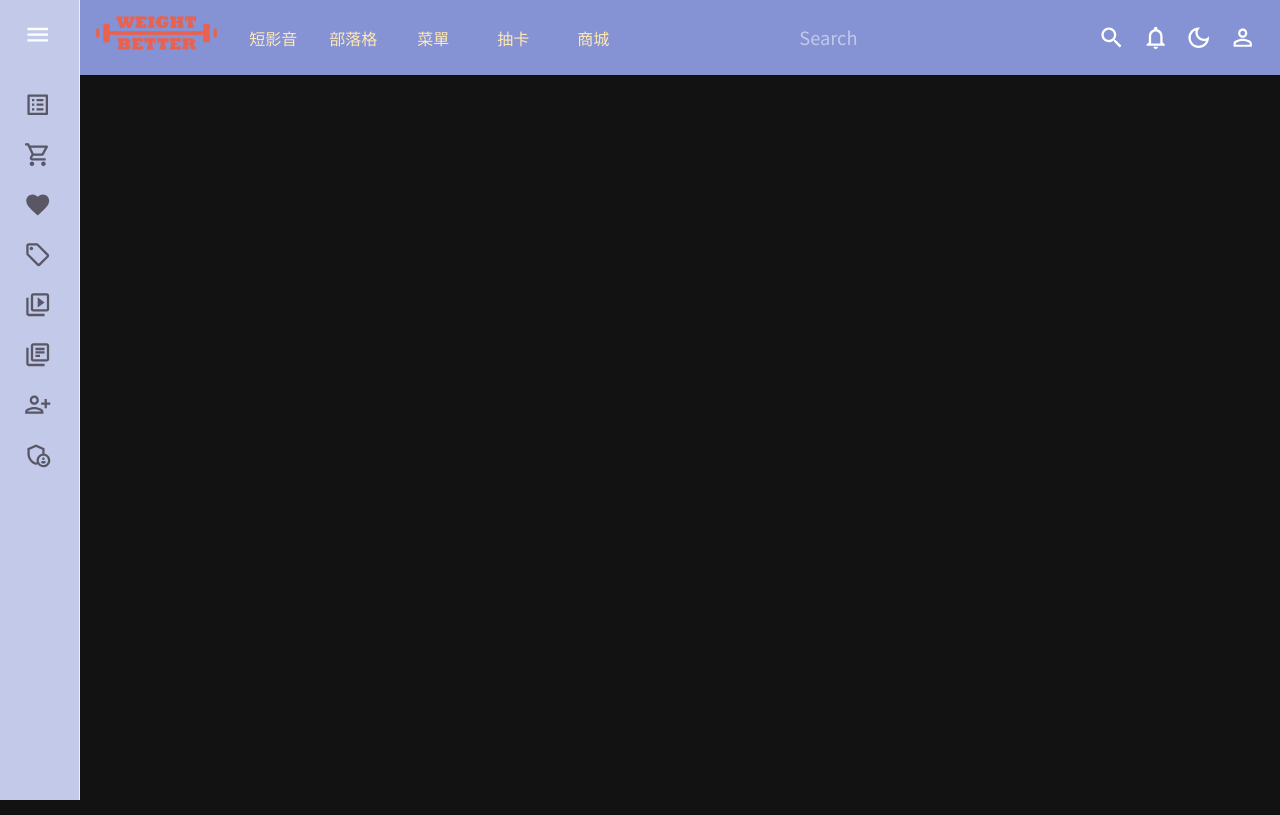
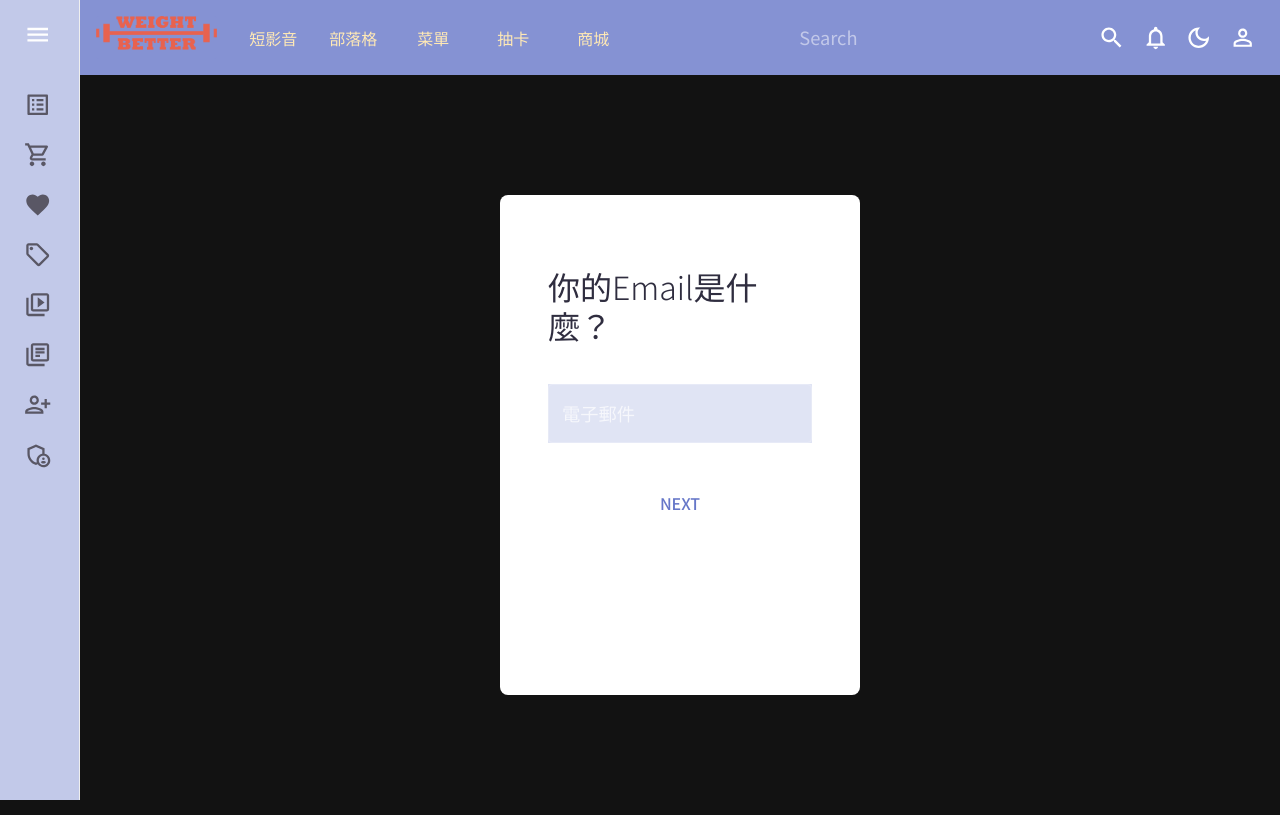
Before and after one commit to qazwsx521943/weight-better, a React (Create React App) app in the folder client/: page /member/signup in a window 1280 px wide. Built offline with nearby package versions, Linux system fonts and the light colour scheme.

Commit message:
version 1 member login form practice without auth

```diff
--- a/client/src/App.js
+++ b/client/src/App.js
@@ -15,6 +15,7 @@ import Article from "./pages/member/article";
 import Coupon from "./pages/member/coupon";
 import Friends from "./pages/member/friends";
 import Favorites from "./pages/member/favorites";
+import Signup from "./pages/member/signup";
 
 //**? 商品 */
 
@@ -46,6 +47,10 @@ function App() {
                             {/* <Route path="/" element={<Home />}></Route> */}
                             {/* 會員 */}
                             <Route path="/member">
+                                <Route
+                                    path="signup"
+                                    element={<Signup />}
+                                ></Route>
                                 <Route path="" element={<Profile />}></Route>
                                 <Route
                                     path="orderList"
--- a/client/src/pages/global/Topbar.js
+++ b/client/src/pages/global/Topbar.js
@@ -4,7 +4,6 @@ import { ColorModeContext, tokens } from "@/Styles/styles";
 import InputBase from "@mui/material/InputBase";
 import LightModeOutlinedIcon from "@mui/icons-material/LightModeOutlined";
 import DarkModeOutlinedIcon from "@mui/icons-material/DarkModeOutlined";
-import SettingsIcon from "@mui/icons-material/Settings";
 import SearchOutlinedIcon from "@mui/icons-material/SearchOutlined";
 import PersonOutlineOutlinedIcon from "@mui/icons-material/PersonOutlineOutlined";
 import NotificationsOutlinedIcon from "@mui/icons-material/NotificationsOutlined";
--- a/client/src/pages/member/signup/index.js
+++ b/client/src/pages/member/signup/index.js
@@ -1,10 +1,226 @@
-import { Box, Button, TextField } from "@mui/material";
-import { Formik } from "formik";
-import * as yup from "yup";
-import useMediaQuery from "@mui/material";
-import Header from "../components/Header";
+import { Box, Button, TextField, useTheme, Typography } from "@mui/material";
+import { useState } from "react";
+import { tokens } from "@/Styles/styles";
 
-const Form = () => {
-    const isNonmobile = useMediaQuery("(min-width:600px)");
-    return <Box m="20px"></Box>;
+const Signup = () => {
+    const theme = useTheme();
+    const colors = tokens(theme.palette.mode);
+    const styles = {
+        flexCenter: {
+            display: "flex",
+            justifyContent: "center",
+            alignItems: "center",
+        },
+        input: {
+            backgroundColor: colors.primary[100],
+        },
+    };
+
+    // form steps
+    const [step, setStep] = useState(1);
+
+    // formdata collect
+    const [formData, setFormData] = useState({
+        email: "",
+        fullname: "",
+        username: "",
+        password: "",
+        birthdate: "",
+    });
+
+    // next step
+    const nextStep = () => {
+        setStep((prev) => prev + 1);
+    };
+
+    // prev step
+    const prevStep = () => {
+        setStep((prev) => prev - 1);
+    };
+
+    // change formData
+    const inputChange = (e) => {
+        setFormData({
+            ...formData,
+            [e.target.name]: e.target.value,
+        });
+    };
+
+    // TODO 註冊form post
+    const submitHandler = async (e) => {
+        e.preventDefault();
+        // console.log(data);
+        try {
+            const response = await fetch(
+                "http://localhost:3001/member/signup_submit",
+                {
+                    method: "POST",
+                    headers: { "Content-Type": "application/json" },
+                    body: JSON.stringify(formData),
+                }
+            );
+            const data = await response.json();
+            console.log("Success: ", data);
+        } catch (error) {
+            console.error("Error: ", error);
+        }
+    };
+    return (
+        <Box sx={styles.flexCenter} height="calc(100% - 60px)">
+            <Box
+                width="30%"
+                height="60%"
+                minHeight="500px"
+                bgcolor="white"
+                padding="4.5rem 3rem 3rem"
+                borderRadius="8px"
+            >
+                <form onSubmit={submitHandler}>
+                    <Box sx={{ ...styles.flexCenter, flexDirection: "column" }}>
+                        {/* STEP 1 */}
+                        {step === 1 && (
+                            <>
+                                <Typography
+                                    variant="h2"
+                                    mb={5}
+                                    color={colors.black[500]}
+                                >
+                                    你的Email是什麼？
+                                </Typography>
+                                <TextField
+                                    variant="outlined"
+                                    name="email"
+                                    label="電子郵件"
+                                    value={formData.email}
+                                    onChange={inputChange}
+                                    fullWidth
+                                    sx={styles.input}
+                                />
+                            </>
+                        )}
+                        {/* STEP 2 */}
+                        {step === 2 && (
+                            <>
+                                <Typography
+                                    variant="h2"
+                                    mb={1}
+                                    color={colors.black[500]}
+                                >
+                                    怎麼稱呼你？
+                                </Typography>
+                                <Typography
+                                    variant="h5"
+                                    color={colors.primary[300]}
+                                    mb={4}
+                                >
+                                    可以填寫真名也可以保持神秘。
+                                </Typography>
+                                <TextField
+                                    name="fullname"
+                                    label="姓名"
+                                    value={formData.name}
+                                    onChange={inputChange}
+                                    fullWidth
+                                    sx={styles.input}
+                                />
+                            </>
+                        )}
+                        {/* STEP 3 */}
+                        {step === 3 && (
+                            <>
+                                <Typography
+                                    variant="h2"
+                                    mb={5}
+                                    color={colors.black[500]}
+                                >
+                                    請輸入使用者名稱？
+                                </Typography>
+                                <TextField
+                                    name="username"
+                                    label="使用者名稱"
+                                    value={formData.username}
+                                    onChange={inputChange}
+                                    fullWidth
+                                    sx={styles.input}
+                                />
+                            </>
+                        )}
+                        {/* STEP 4 */}
+                        {step === 4 && (
+                            <>
+                                <Typography
+                                    variant="h2"
+                                    mb={1}
+                                    color={colors.black[500]}
+                                >
+                                    輸入密碼？
+                                </Typography>
+                                <Typography
+                                    variant="h5"
+                                    color={colors.primary[300]}
+                                    mb={4}
+                                >
+                                    飲食健康有助於密碼記憶。
+                                </Typography>
+                                <TextField
+                                    name="password"
+                                    label="密碼"
+                                    value={formData.password}
+                                    onChange={inputChange}
+                                    type="password"
+                                    fullWidth
+                                    sx={styles.input}
+                                />
+                            </>
+                        )}
+                        {/* STEP 5 */}
+                        {step === 5 && (
+                            <>
+                                <Typography
+                                    variant="h2"
+                                    mb={1}
+                                    color={colors.black[500]}
+                                >
+                                    你的生日是什麼時候？
+                                </Typography>
+                                <Typography
+                                    variant="h5"
+                                    color={colors.primary[300]}
+                                    mb={4}
+                                >
+                                    讓我幫你找找年齡差不多的運動夥伴。
+                                </Typography>
+                                <TextField
+                                    name="birthdate"
+                                    label="出生年月日"
+                                    value={formData.birthdate}
+                                    onChange={inputChange}
+                                    //FIXME - material ui date selector
+                                    type="date"
+                                    fullWidth
+                                    sx={styles.input}
+                                />
+                            </>
+                        )}
+                        <Box
+                            display="flex"
+                            justifyContent="space-between"
+                            mt={5}
+                        >
+                            {/* <Button onClick={prevStep} disabled={step === 0}>
+                                Back
+                            </Button> */}
+                            {step === 5 ? (
+                                <Button type="submit">Submit</Button>
+                            ) : (
+                                <Button onClick={nextStep}>Next</Button>
+                            )}
+                        </Box>
+                    </Box>
+                </form>
+            </Box>
+        </Box>
+    );
 };
+
+export default Signup;
```
